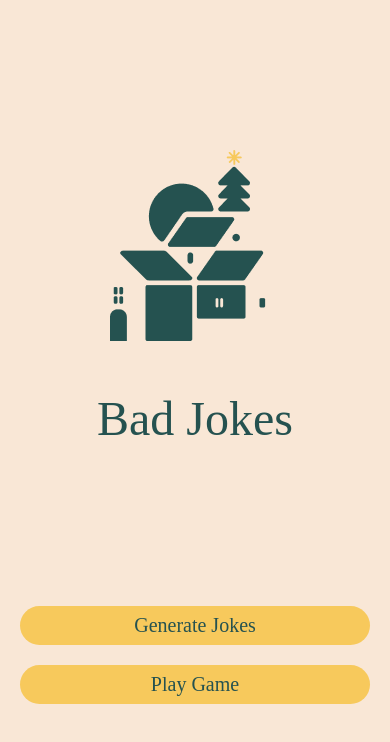
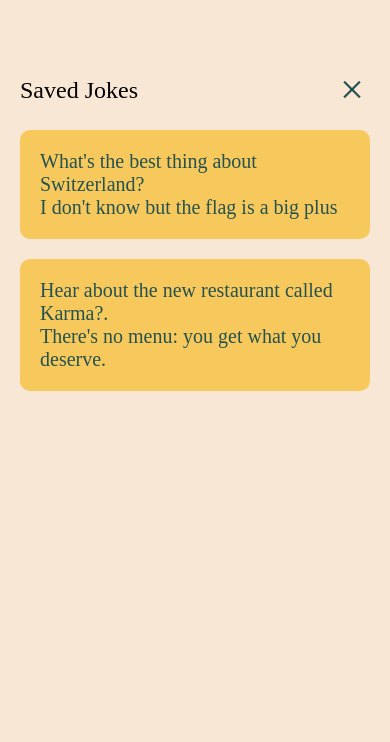
Before and after one commit to sjransom/BadJokes, a React Native app: screen /SavedJokes in a window 390 px wide. Shown: the top 742 px of the page. Built offline with nearby package versions, Linux system fonts and the light colour scheme.

Commit message:
add saved jokes screen

```diff
--- a/App.tsx
+++ b/App.tsx
@@ -3,6 +3,7 @@ import { NavigationContainer } from '@react-navigation/native'
 import { createNativeStackNavigator } from '@react-navigation/native-stack'
 import Welcome from './screens/Welcome'
 import Home from './screens/Home'
+import SavedJokes from './screens/SavedJokes'
 
 const Stack = createNativeStackNavigator()
 
@@ -20,6 +21,11 @@ export default function App() {
           component={Home}
           options={{ headerShown: false }}
         />
+        <Stack.Screen
+          name="SavedJokes"
+          component={SavedJokes}
+          options={{ headerShown: false }}
+        />
       </Stack.Navigator>
     </NavigationContainer>
   )
--- /dev/null
+++ b/components/Joke.tsx
@@ -0,0 +1,28 @@
+import React from 'react'
+import { View, Text, StyleSheet } from 'react-native'
+import colours from '../assets/colours'
+
+export const Joke = ({ text }) => {
+  console.log('text', text)
+  return (
+    <View style={styles.jokeWrapper}>
+      <Text style={styles.jokeText}>{text}</Text>
+    </View>
+  )
+}
+
+const styles = StyleSheet.create({
+  jokeWrapper: {
+    marginBottom: 20,
+    padding: 20,
+    borderRadius: 10,
+    backgroundColor: colours.secondary
+  },
+  jokeText: {
+    color: colours.primary,
+    fontFamily: 'Palenquin-Regular',
+    fontSize: 20
+  }
+})
+
+export default Joke
--- a/screens/Home.tsx
+++ b/screens/Home.tsx
@@ -8,7 +8,7 @@ import Icon from 'react-native-vector-icons/Ionicons'
 
 Icon.loadFont()
 
-export const Home = () => {
+export const Home = ({ navigation }) => {
   const [like, setLike] = useState(false)
 
   return (
@@ -17,6 +17,12 @@ export const Home = () => {
       <SafeAreaView>
         <View style={styles.headerWrapper}>
           <Icon name="star" size={52} color={colours.secondary} />
+          <Pressable
+            onPress={() => {
+              navigation.navigate('Welcome')
+            }}>
+            <Icon name="close-outline" size={36} color={colours.secondary} />
+          </Pressable>
         </View>
       </SafeAreaView>
 
--- /dev/null
+++ b/screens/SavedJokes.tsx
@@ -0,0 +1,49 @@
+import React from 'react'
+import { View, Text, Pressable, Image, StyleSheet } from 'react-native'
+
+import { styles } from './styles'
+import colours from '../assets/colours'
+import Icon from 'react-native-vector-icons/Ionicons'
+
+import Joke from '../components/Joke'
+
+Icon.loadFont()
+
+const jokes = [
+  {
+    id: 1,
+    text: "What's the best thing about Switzerland? \nI don't know but the flag is a big plus"
+  },
+  {
+    id: 2,
+    text: "Hear about the new restaurant called Karma?. \nThere's no menu: you get what you deserve."
+  }
+]
+
+export const SavedJokes = ({ navigation }) => {
+  return (
+    <View
+      style={[
+        styles.container,
+        { justifyContent: 'flex-start', backgroundColor: colours.accent }
+      ]}>
+      <View style={styles.headerWrapper}>
+        <Text style={styles.savedJokesHeader}>Saved Jokes</Text>
+        <Pressable
+          onPress={() => {
+            navigation.navigate('Welcome')
+          }}>
+          <Icon name="close-outline" size={36} color={colours.primary} />
+        </Pressable>
+      </View>
+
+      <View style={styles.jokesWrapper}>
+        {jokes.map(joke => (
+          <Joke key={joke.id} text={joke.text} />
+        ))}
+      </View>
+    </View>
+  )
+}
+
+export default SavedJokes
--- a/screens/Welcome.tsx
+++ b/screens/Welcome.tsx
@@ -45,6 +45,19 @@ export const Welcome = ({ navigation }) => {
           ]}>
           <Text style={styles.buttonText}>Play Game</Text>
         </Pressable>
+
+        <Pressable
+          onPress={() => {
+            navigation.navigate('SavedJokes')
+          }}
+          style={({ pressed }) => [
+            styles.button,
+            {
+              backgroundColor: pressed ? colours.accent : colours.secondary
+            }
+          ]}>
+          <Text style={styles.buttonText}>Saved Jokes</Text>
+        </Pressable>
       </View>
     </View>
   )
--- a/screens/styles.ts
+++ b/screens/styles.ts
@@ -10,7 +10,10 @@ export const styles = StyleSheet.create({
     backgroundColor: colours.primary
   },
   headerWrapper: {
-    paddingTop: 20
+    paddingTop: 20,
+    flexDirection: 'row',
+    justifyContent: 'space-between',
+    alignItems: 'center'
   },
   jokeWrapper: {
     marginBottom: 50
@@ -41,6 +44,14 @@ export const styles = StyleSheet.create({
     color: colours.primary
   },
   actionsWrapper: {
-    marginTop: 150
+    marginTop: 100
+  },
+  savedJokesHeader: {
+    alignSelf: 'center',
+    fontFamily: 'Palanquin-SemiBold',
+    fontSize: 24
+  },
+  jokesWrapper: {
+    marginTop: 20
   }
 })
```
